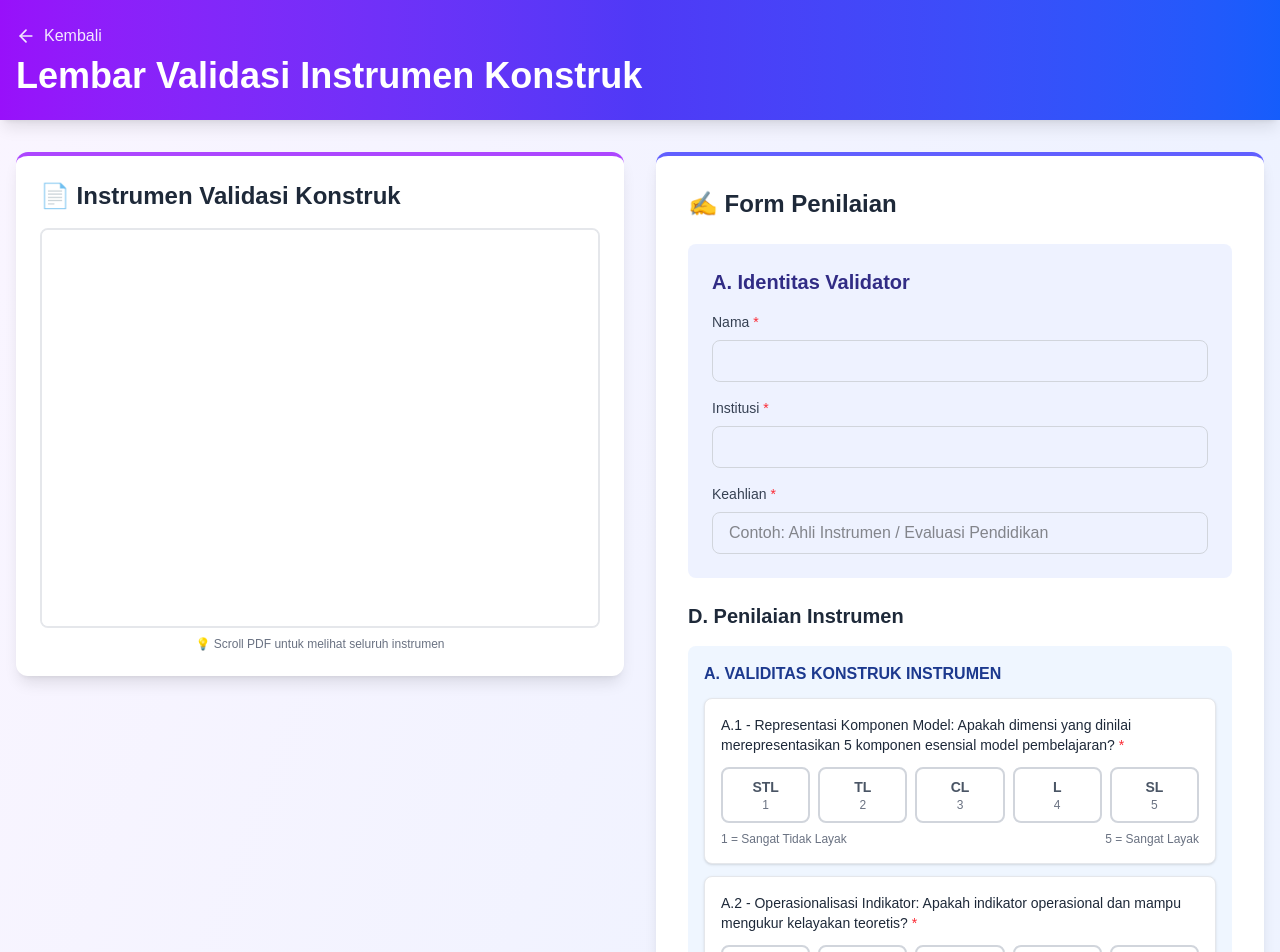
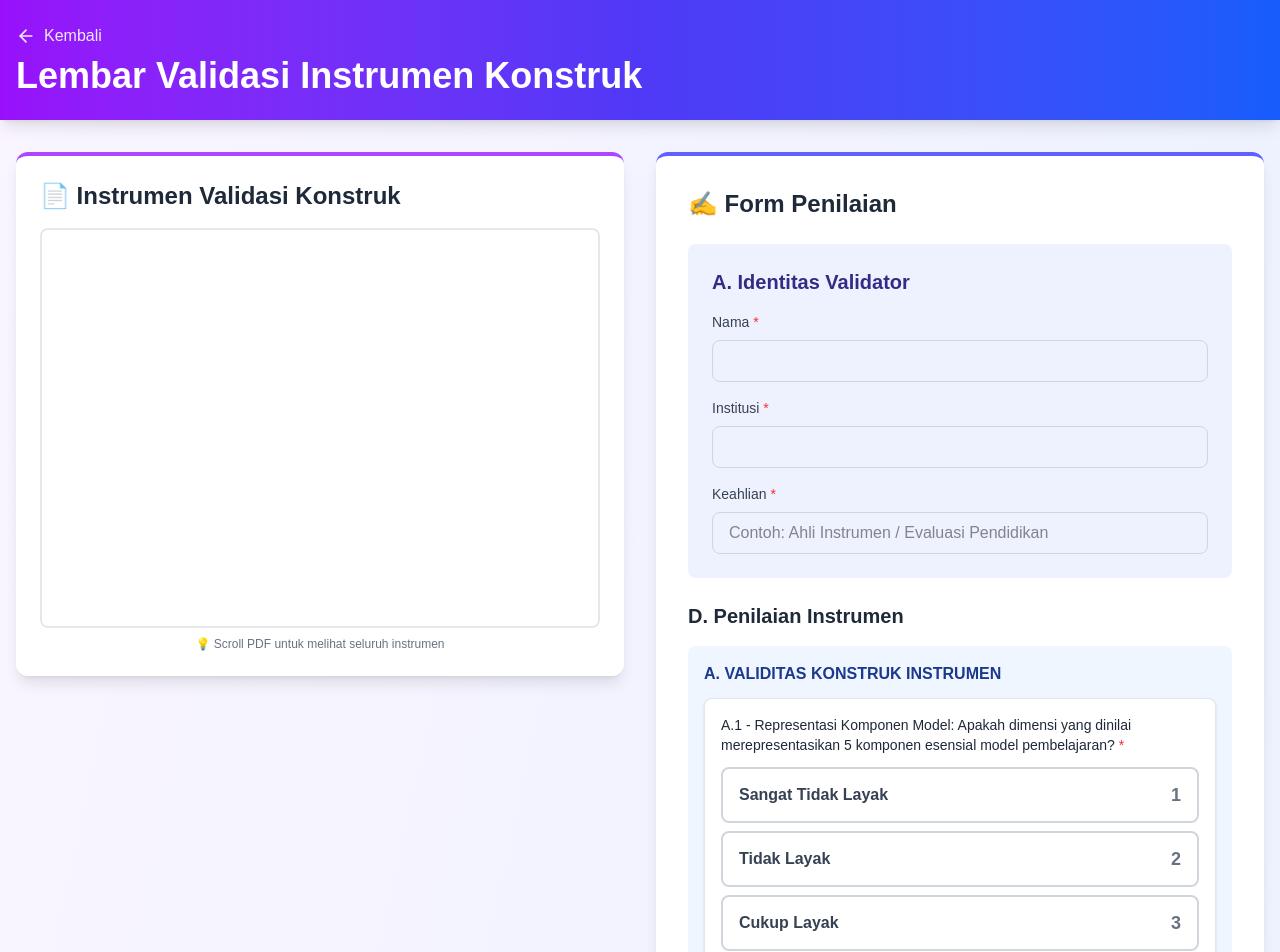
Before and after one commit to ivankazzzz/ValidasiV3, a Next.js app: page /validasi-konstruk in a window 1280 px wide. Shown: the top 952 px of the page. Built offline with nearby package versions, Linux system fonts and the light colour scheme.

Commit message:
Change rating labels from abbreviations (STL, TL, CL, L, SL) to full text (Sangat Tidak Layak, Tidak Layak, Cukup Layak, Layak, Sangat Layak)

```diff
--- a/components/RatingScale.tsx
+++ b/components/RatingScale.tsx
@@ -11,11 +11,11 @@ interface RatingScaleProps {
 }
 
 const scales = [
-  { value: 1, label: 'STL', color: 'red', fullLabel: 'Sangat Tidak Layak' },
-  { value: 2, label: 'TL', color: 'orange', fullLabel: 'Tidak Layak' },
-  { value: 3, label: 'CL', color: 'yellow', fullLabel: 'Cukup Layak' },
-  { value: 4, label: 'L', color: 'blue', fullLabel: 'Layak' },
-  { value: 5, label: 'SL', color: 'green', fullLabel: 'Sangat Layak' },
+  { value: 1, label: 'Sangat Tidak Layak', color: 'red', shortLabel: 'STL' },
+  { value: 2, label: 'Tidak Layak', color: 'orange', shortLabel: 'TL' },
+  { value: 3, label: 'Cukup Layak', color: 'yellow', shortLabel: 'CL' },
+  { value: 4, label: 'Layak', color: 'blue', shortLabel: 'L' },
+  { value: 5, label: 'Sangat Layak', color: 'green', shortLabel: 'SL' },
 ];
 
 export default function RatingScale({ label, value, onChange, required = true }: RatingScaleProps) {
@@ -25,33 +25,31 @@ export default function RatingScale({ label, value, onChange, required = true }:
         {label}
         {required && <span className="text-red-500 ml-1">*</span>}
       </label>
-      <div className="flex flex-wrap gap-2">
+      <div className="flex flex-col gap-2">
         {scales.map((scale) => (
           <button
             key={scale.value}
             type="button"
             onClick={() => onChange(scale.value)}
-            className={`flex-1 min-w-[60px] px-3 py-2 rounded-lg border-2 transition-all duration-200 ${
+            className={`w-full px-4 py-3 rounded-lg border-2 transition-all duration-200 text-left ${
               value === scale.value
                 ? `border-${scale.color}-500 bg-${scale.color}-50 ring-2 ring-${scale.color}-200`
                 : 'border-gray-300 hover:border-gray-400 bg-white'
             }`}
-            title={scale.fullLabel}
           >
-            <div className="text-center">
-              <div className={`font-bold text-sm ${value === scale.value ? `text-${scale.color}-700` : 'text-gray-600'}`}>
+            <div className="flex items-center justify-between">
+              <div className={`font-semibold text-sm md:text-base ${value === scale.value ? `text-${scale.color}-700` : 'text-gray-700'}`}>
                 {scale.label}
               </div>
-              <div className={`text-xs ${value === scale.value ? `text-${scale.color}-600` : 'text-gray-500'}`}>
+              <div className={`font-bold text-lg ${value === scale.value ? `text-${scale.color}-700` : 'text-gray-500'}`}>
                 {scale.value}
               </div>
             </div>
           </button>
         ))}
       </div>
-      <div className="mt-2 flex justify-between text-xs text-gray-500">
-        <span>1 = Sangat Tidak Layak</span>
-        <span>5 = Sangat Layak</span>
+      <div className="mt-3 text-xs text-gray-500 text-center">
+        Pilih salah satu skala penilaian di atas
       </div>
     </div>
   );
```
